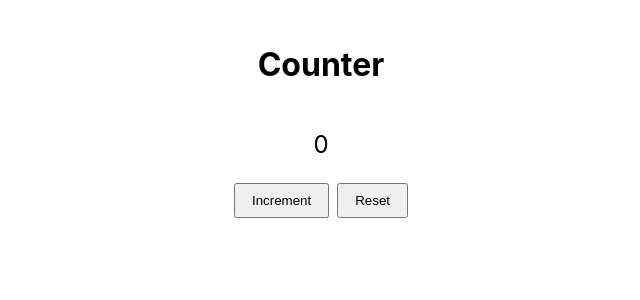
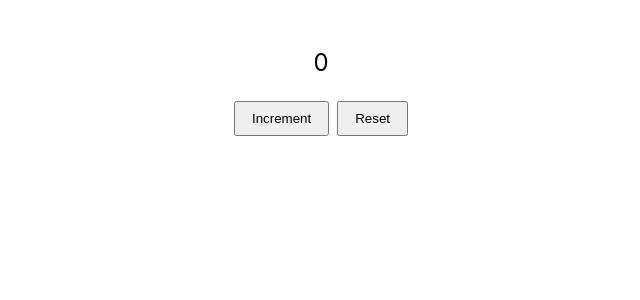
Before and after one commit to kenyontu/gh-actions-test, a React (Create React App) app: page / in a window 1280 px wide. Shown: the top 300 px of the page, without its empty margins (319-959 px from the left). Built offline with nearby package versions, Linux system fonts and the light colour scheme.

Commit message:
feat: remove title

```diff
--- a/src/App.tsx
+++ b/src/App.tsx
@@ -7,7 +7,6 @@ function App() {
 
   return (
     <div className={styles.container}>
-      <h1>Counter</h1>
       <p data-testid="counter" className={styles.counter}>
         {counter}
       </p>
```
